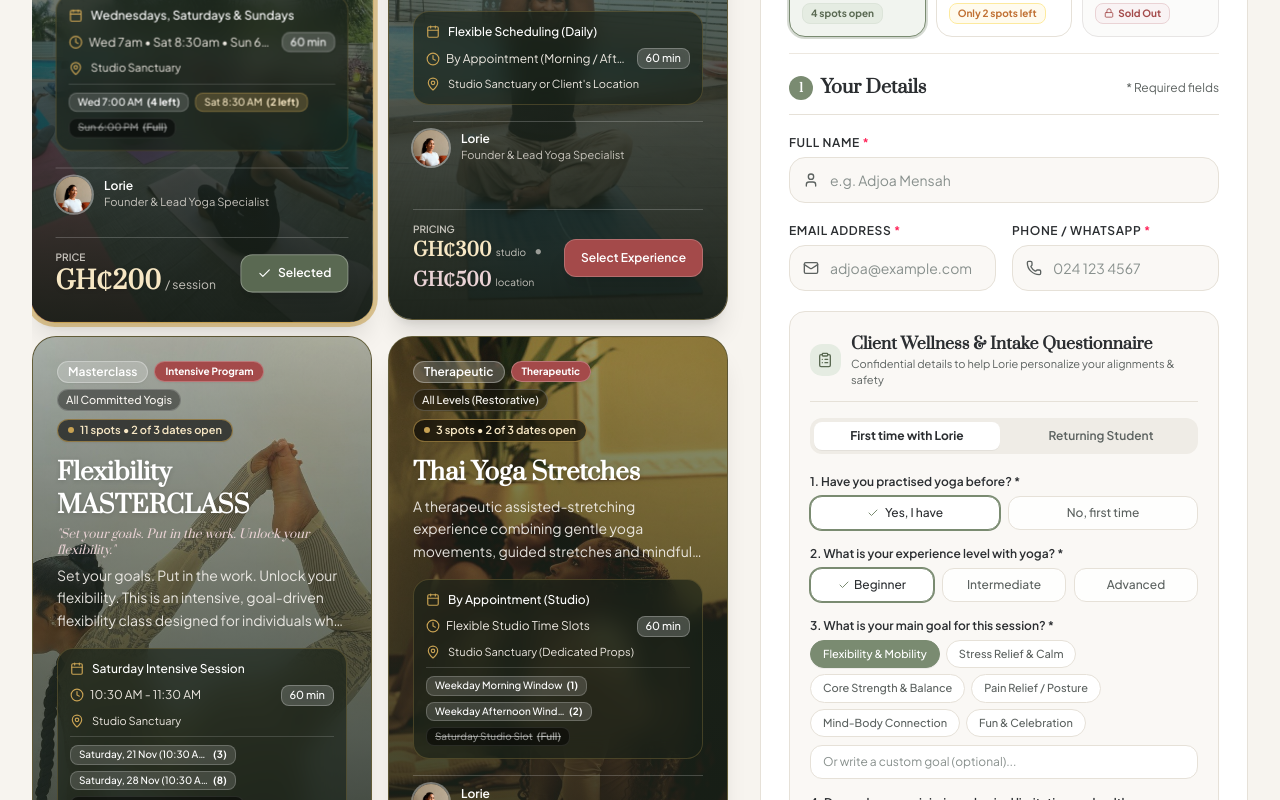
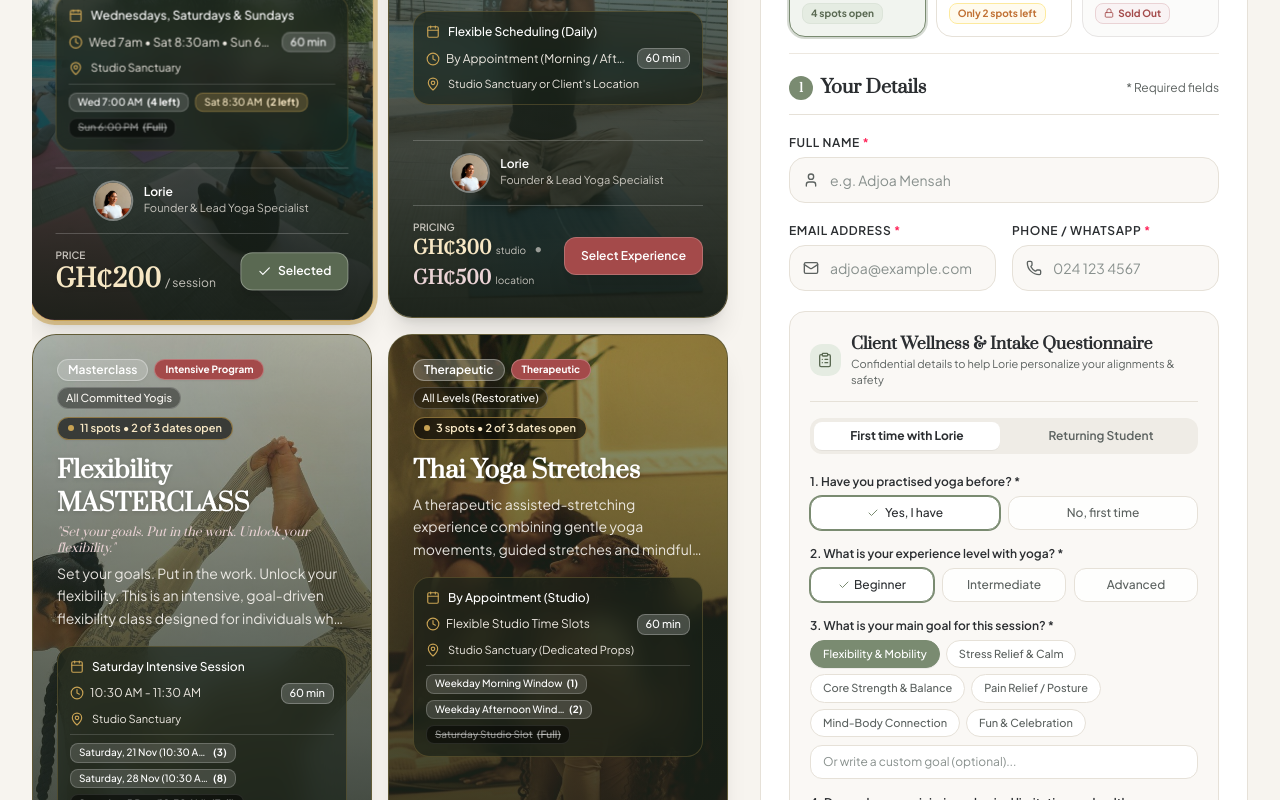
Before and after one commit to GenghisKhan-creator/stretchwithlorie, a React (Vite) app in the folder frontend/: page / in a window 1280 px wide. Shown: the part 1280-2080 px from the top of the page. Built offline with nearby package versions, Linux system fonts and the light colour scheme; a web font is replaced by a local one.

Commit message:
feat: add ClassCard component with full-bleed imagery and slot management

```diff
--- a/frontend/src/components/ClassCard.jsx
+++ b/frontend/src/components/ClassCard.jsx
@@ -244,9 +244,12 @@ export default function ClassCard({ yogaClass, isSelected, onSelect }) {
                 </div>
               )}
             </div>
+          </div>
 
-            {/* Instructor info row */}
-            <div className="flex items-center gap-3 pt-2 border-t border-white/20 mb-4">
+          {/* Bottom Section: Instructor Info Row & Price/Action Footer */}
+          <div className="mt-auto w-full">
+            {/* Instructor info row - perfectly centered in between the lines */}
+            <div className="flex items-center justify-center gap-3 py-3 sm:py-3.5 border-t border-white/20 w-full">
               <img
                 src={instructor.avatar}
                 alt={instructor.name}
@@ -255,7 +258,7 @@ export default function ClassCard({ yogaClass, isSelected, onSelect }) {
                   e.target.style.display = 'none';
                 }}
               />
-              <div className="min-w-0 flex-1">
+              <div className="min-w-0 text-left">
                 <p className="text-xs font-semibold text-white truncate">
                   {instructor.name}
                 </p>
@@ -264,10 +267,9 @@ export default function ClassCard({ yogaClass, isSelected, onSelect }) {
                 </p>
               </div>
             </div>
-          </div>
 
-          {/* Bottom Footer: Price & Action Button */}
-          <div className="flex flex-col sm:flex-row sm:items-center justify-between gap-3 pt-3 border-t border-white/20 w-full mt-2">
+            {/* Bottom Footer: Price & Action Button */}
+            <div className="flex flex-col sm:flex-row sm:items-center justify-between gap-3 pt-3 sm:pt-3.5 border-t border-white/20 w-full">
             <div className="min-w-0">
               {locationPricing ? (
                 <div>
@@ -319,7 +321,8 @@ export default function ClassCard({ yogaClass, isSelected, onSelect }) {
           </div>
         </div>
       </div>
-    );
+    </div>
+  );
   }
 
   // Standard Card for non-image sessions
@@ -446,9 +449,12 @@ export default function ClassCard({ yogaClass, isSelected, onSelect }) {
               </div>
             )}
           </div>
+        </div>
 
-          {/* Instructor info row */}
-          <div className="flex items-center gap-3 pt-2 border-t border-white/20 mb-4">
+        {/* Bottom Section: Instructor Info Row & Price/Action Footer */}
+        <div className="mt-auto w-full">
+          {/* Instructor info row - perfectly centered in between the lines */}
+          <div className="flex items-center justify-center gap-3 py-3 sm:py-3.5 border-t border-white/20 w-full">
             <img
               src={instructor.avatar}
               alt={instructor.name}
@@ -457,7 +463,7 @@ export default function ClassCard({ yogaClass, isSelected, onSelect }) {
                 e.target.style.display = 'none';
               }}
             />
-            <div className="min-w-0 flex-1">
+            <div className="min-w-0 text-left">
               <p className="text-xs font-semibold text-white truncate">
                 {instructor.name}
               </p>
@@ -466,10 +472,9 @@ export default function ClassCard({ yogaClass, isSelected, onSelect }) {
               </p>
             </div>
           </div>
-        </div>
 
-        {/* Bottom Footer: Price & Action Button */}
-        <div className="flex flex-col sm:flex-row sm:items-center justify-between gap-3 pt-3 border-t border-white/20 w-full mt-2">
+          {/* Bottom Footer: Price & Action Button */}
+          <div className="flex flex-col sm:flex-row sm:items-center justify-between gap-3 pt-3 sm:pt-3.5 border-t border-white/20 w-full">
           <div className="min-w-0">
             {locationPricing ? (
               <div>
@@ -521,5 +526,6 @@ export default function ClassCard({ yogaClass, isSelected, onSelect }) {
         </div>
       </div>
     </div>
-  );
+  </div>
+);
 }
```
